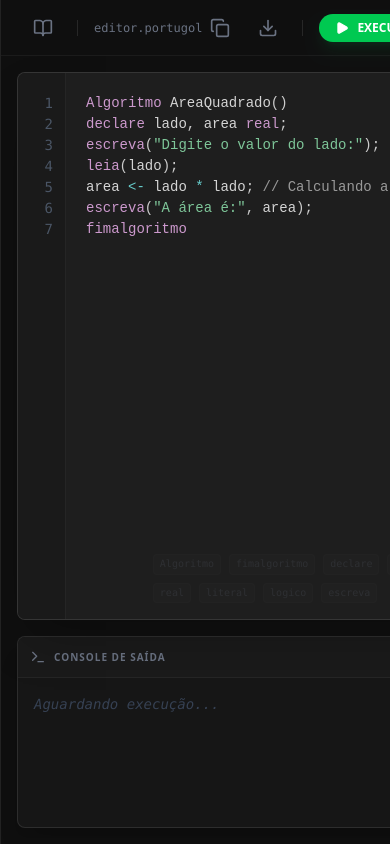
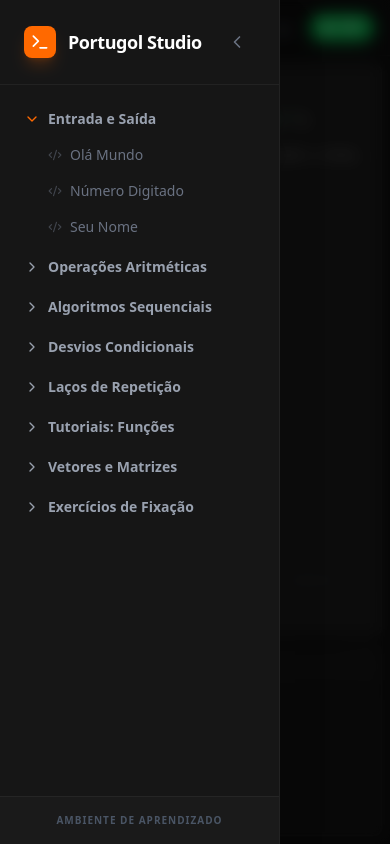
Before and after one commit to bl4cks1d3/portugol-studio-web, a React (Vite) app: page / in a window 390 px wide. Both pictures are taken after a click on the button 43 px from the left and 27 px from the top of the page. Built offline with nearby package versions, Linux system fonts and the light colour scheme.

Commit message:
feat: Implement responsive sidebar and editor
Adjust sidebar and editor behavior based on screen width.
The sidebar is now hidden by default on smaller screens, and a backdrop is added for mobile interaction.
Editor padding and font size are also adjusted for mobile viewports.

```diff
--- a/src/App.tsx
+++ b/src/App.tsx
@@ -31,8 +31,19 @@
   const [code, setCode] = useState(DEFAULT_CODE);
   const [output, setOutput] = useState<string[]>([]);
   const [isRunning, setIsRunning] = useState(false);
-  const [sidebarOpen, setSidebarOpen] = useState(true);
+  const [sidebarOpen, setSidebarOpen] = useState(window.innerWidth > 768);
+  const [isMobile, setIsMobile] = useState(window.innerWidth <= 768);
   const [expandedCategories, setExpandedCategories] = useState<string[]>(["Entrada e Saída"]);
+
+  useEffect(() => {
+    const handleResize = () => {
+      const mobile = window.innerWidth <= 768;
+      setIsMobile(mobile);
+      if (!mobile && !sidebarOpen) setSidebarOpen(true);
+    };
+    window.addEventListener('resize', handleResize);
+    return () => window.removeEventListener('resize', handleResize);
+  }, [sidebarOpen]);
   const [inputRequest, setInputRequest] = useState<{ prompt: string; resolve: (val: string) => void } | null>(null);
   const [inputValue, setInputValue] = useState('');
   const [copied, setCopied] = useState(false);
@@ -85,12 +96,31 @@
   };
 
   return (
-    <div className="flex h-screen bg-[#0f0f0f] text-gray-200 overflow-hidden font-sans">
+    <div className="flex h-screen bg-[#0f0f0f] text-gray-200 overflow-hidden font-sans relative">
+      {/* Mobile Sidebar Backdrop */}
+      <AnimatePresence>
+        {isMobile && sidebarOpen && (
+          <motion.div
+            initial={{ opacity: 0 }}
+            animate={{ opacity: 1 }}
+            exit={{ opacity: 0 }}
+            onClick={() => setSidebarOpen(false)}
+            className="fixed inset-0 bg-black/60 z-40 backdrop-blur-sm"
+          />
+        )}
+      </AnimatePresence>
+
       {/* Sidebar */}
       <motion.aside
         initial={false}
-        animate={{ width: sidebarOpen ? 320 : 0 }}
-        className="bg-[#161616] border-r border-white/5 flex flex-col overflow-hidden"
+        animate={{
+          width: sidebarOpen ? (isMobile ? 280 : 320) : 0,
+          x: (isMobile && !sidebarOpen) ? -280 : 0
+        }}
+        className={cn(
+          "bg-[#161616] border-r border-white/5 flex flex-col overflow-hidden z-50",
+          isMobile ? "fixed inset-y-0 left-0 shadow-2xl" : "relative"
+        )}
       >
         <div className="p-6 flex items-center justify-between border-b border-white/5">
           <div className="flex items-center gap-3">
@@ -99,6 +129,14 @@
             </div>
             <h1 className="font-bold text-lg tracking-tight text-white">Portugol Studio</h1>
           </div>
+          {isMobile && (
+            <button
+              onClick={() => setSidebarOpen(false)}
+              className="p-2 text-gray-500 hover:text-white"
+            >
+              <ChevronRight className="w-5 h-5 rotate-180" />
+            </button>
+          )}
         </div>
 
         <div className="flex-1 overflow-y-auto py-4 scrollbar-thin scrollbar-thumb-white/5">
@@ -127,7 +165,10 @@
                     {items.map((ex) => (
                       <button
                         key={ex.id}
-                        onClick={() => setCode(ex.code)}
+                        onClick={() => {
+                          setCode(ex.code);
+                          if (isMobile) setSidebarOpen(false);
+                        }}
                         className="w-full text-left pl-12 pr-6 py-2 text-sm text-gray-500 hover:text-white hover:bg-white/5 transition-all flex items-center gap-2"
                       >
                         <Code2 className="w-3.5 h-3.5 opacity-50" />
@@ -151,8 +192,8 @@
       {/* Main Content */}
       <main className="flex-1 flex flex-col relative">
         {/* Toolbar */}
-        <div className="h-14 border-b border-white/5 flex items-center justify-between px-6 bg-[#0f0f0f]">
-          <div className="flex items-center gap-4">
+        <div className="h-14 border-b border-white/5 flex items-center justify-between px-4 md:px-6 bg-[#0f0f0f]">
+          <div className="flex items-center gap-2 md:gap-4">
             <button
               onClick={() => setSidebarOpen(!sidebarOpen)}
               className="p-2 text-gray-500 hover:text-white transition-colors"
@@ -160,56 +201,54 @@
               <BookOpen className="w-5 h-5" />
             </button>
             <div className="h-4 w-[1px] bg-white/10" />
-            <div className="text-xs font-mono text-gray-500">editor.portugol</div>
+            <div className="text-[10px] md:text-xs font-mono text-gray-500 truncate max-w-[80px] md:max-w-none">editor.portugol</div>
           </div>
 
-          <div className="flex items-center gap-3">
+          <div className="flex items-center gap-1 md:gap-3">
             <button
               onClick={handleCopy}
-              className="p-2 text-gray-500 hover:text-white transition-colors relative"
+              className="p-1.5 md:p-2 text-gray-500 hover:text-white transition-colors relative"
               title="Copiar Código"
             >
-              {copied ? <Check className="w-5 h-5 text-green-500" /> : <Copy className="w-5 h-5" />}
+              {copied ? <Check className="w-4 h-4 md:w-5 md:h-5 text-green-500" /> : <Copy className="w-4 h-4 md:w-5 md:h-5" />}
             </button>
             <button
               onClick={handleDownload}
-              className="p-2 text-gray-500 hover:text-white transition-colors"
+              className="p-1.5 md:p-2 text-gray-500 hover:text-white transition-colors"
               title="Baixar Código"
             >
-              <Download className="w-5 h-5" />
+              <Download className="w-4 h-4 md:w-5 md:h-5" />
             </button>
-            <div className="h-4 w-[1px] bg-white/10 mx-1" />
+            <div className="h-4 w-[1px] bg-white/10 mx-0.5 md:mx-1" />
             <button
               onClick={handleRun}
               disabled={isRunning}
               className={cn(
-                "flex items-center gap-2 px-4 py-1.5 rounded-full text-xs font-bold transition-all shadow-lg shadow-green-500/10",
+                "flex items-center gap-1.5 md:gap-2 px-3 md:px-4 py-1.5 rounded-full text-[10px] md:text-xs font-bold transition-all shadow-lg shadow-green-500/10",
                 isRunning ? "bg-gray-800 text-gray-500 cursor-not-allowed" : "bg-green-500 text-white hover:bg-green-400 active:scale-95"
               )}
             >
-              <Play className="w-3.5 h-3.5 fill-current" />
-              EXECUTAR
-            </button>
-            <button className="p-2 text-gray-500 hover:text-white transition-colors">
-              <Settings className="w-5 h-5" />
+              <Play className="w-3 h-3 md:w-3.5 md:h-3.5 fill-current" />
+              <span className="hidden sm:inline">EXECUTAR</span>
+              <span className="sm:hidden">RUN</span>
             </button>
           </div>
         </div>
 
         {/* Editor & Console Split */}
-        <div className="flex-1 flex flex-col overflow-hidden p-4 gap-4">
+        <div className="flex-1 flex flex-col overflow-hidden p-2 md:p-4 gap-2 md:gap-4">
           <div className="flex-1 flex flex-col min-h-0">
             <CodeEditor code={code} onChange={setCode} />
           </div>
 
-          <div className="h-48 md:h-64 flex flex-col md:flex-row gap-4">
+          <div className="h-48 md:h-64 flex flex-col md:flex-row gap-2 md:gap-4">
             {/* Console */}
             <div className="flex-1 bg-[#161616] rounded-lg border border-white/10 flex flex-col overflow-hidden shadow-xl">
-              <div className="p-3 border-b border-white/5 flex items-center gap-2 bg-[#1a1a1a]">
-                <Terminal className="w-4 h-4 text-gray-500" />
-                <span className="text-[10px] font-bold uppercase tracking-widest text-gray-500">Console de Saída</span>
+              <div className="p-2 md:p-3 border-b border-white/5 flex items-center gap-2 bg-[#1a1a1a]">
+                <Terminal className="w-3.5 h-3.5 md:w-4 md:h-4 text-gray-500" />
+                <span className="text-[9px] md:text-[10px] font-bold uppercase tracking-widest text-gray-500">Console de Saída</span>
               </div>
-              <div className="flex-1 p-4 font-mono text-sm overflow-y-auto space-y-1 scrollbar-thin scrollbar-thumb-white/10">
+              <div className="flex-1 p-3 md:p-4 font-mono text-xs md:text-sm overflow-y-auto space-y-1 scrollbar-thin scrollbar-thumb-white/10">
                 {output.length === 0 && !isRunning && (
                   <div className="text-gray-700 italic">Aguardando execução...</div>
                 )}
--- a/src/components/Editor.tsx
+++ b/src/components/Editor.tsx
@@ -21,6 +21,13 @@
 export const CodeEditor: React.FC<CodeEditorProps> = ({ code, onChange }) => {
   const [suggestions, setSuggestions] = useState<string[]>([]);
   const [cursorPos, setCursorPos] = useState({ top: 0, left: 0 });
+  const [isMobile, setIsMobile] = useState(typeof window !== 'undefined' ? window.innerWidth <= 768 : false);
+
+  React.useEffect(() => {
+    const handleResize = () => setIsMobile(window.innerWidth <= 768);
+    window.addEventListener('resize', handleResize);
+    return () => window.removeEventListener('resize', handleResize);
+  }, []);
 
   const handleValueChange = (newCode: string) => {
     onChange(newCode);
@@ -33,9 +40,9 @@
   return (
     <div className="relative h-full font-mono text-sm overflow-auto bg-[#1e1e1e] rounded-lg border border-white/10 shadow-2xl flex">
       {/* Line Numbers */}
-      <div className="py-[20px] px-3 text-right bg-[#1a1a1a] border-r border-white/5 text-gray-600 select-none min-w-[3rem]">
+      <div className="py-[20px] px-2 md:px-3 text-right bg-[#1a1a1a] border-r border-white/5 text-gray-600 select-none min-w-[2.5rem] md:min-w-[3rem]">
         {code.split('\n').map((_, i) => (
-          <div key={i} className="leading-[1.5]">{i + 1}</div>
+          <div key={i} className="leading-[1.5] text-[10px] md:text-xs">{i + 1}</div>
         ))}
       </div>
 
@@ -44,11 +51,11 @@
           value={code}
           onValueChange={handleValueChange}
           highlight={(code) => Prism.highlight(code, Prism.languages.portugol, 'portugol')}
-          padding={20}
+          padding={isMobile ? 10 : 20}
           className="min-h-full"
           style={{
             fontFamily: '"JetBrains Mono", "Fira Code", monospace',
-            fontSize: 14,
+            fontSize: isMobile ? 12 : 14,
             backgroundColor: 'transparent',
             color: '#d4d4d4',
             lineHeight: '1.5',
```
